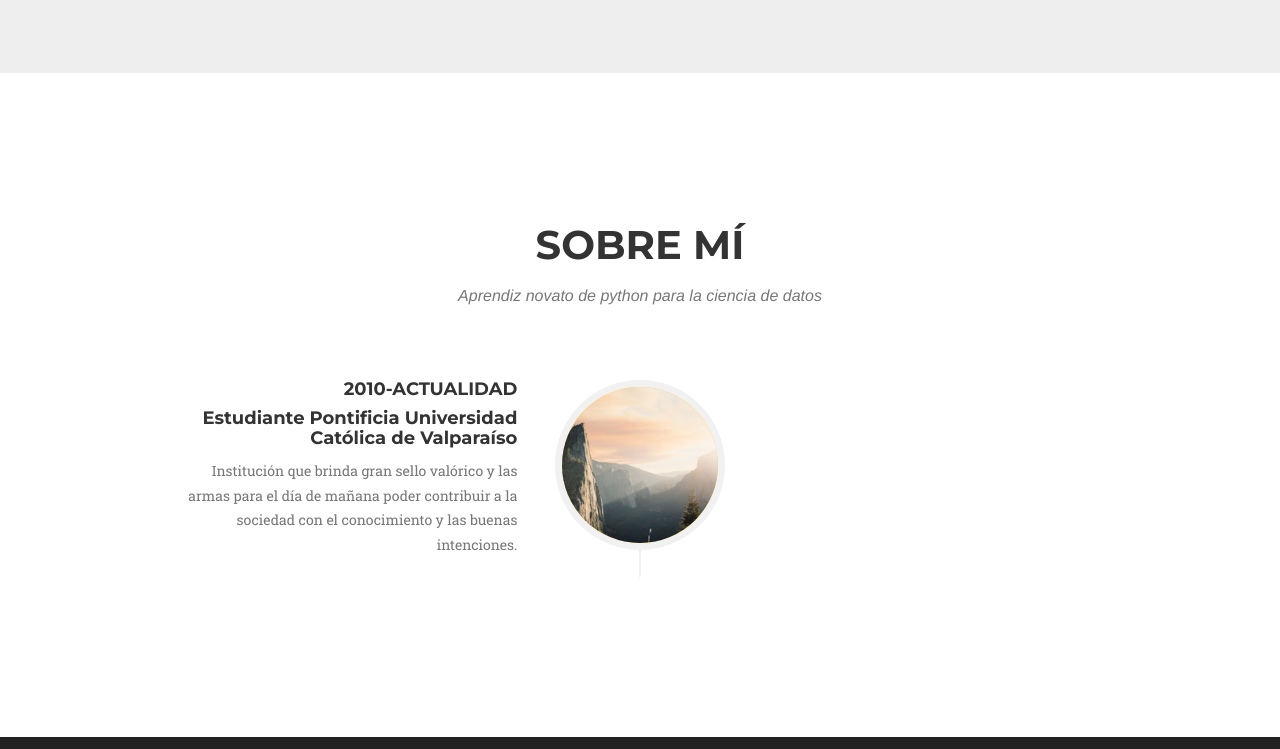
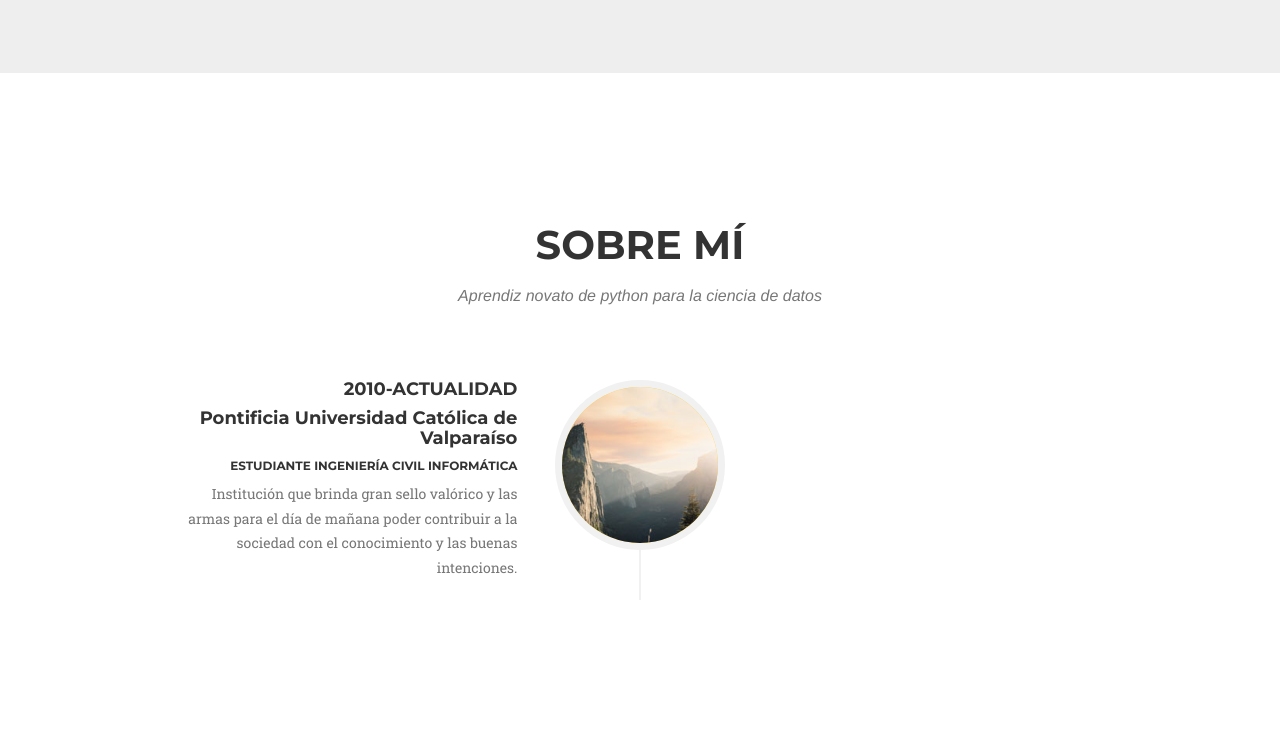
Before and after one commit to anibal21/matepy, a website: page index.html in a window 1280 px wide. Shown: the part 1992-2741 px from the top of the page. Drawn offline with nearby package versions, Linux system fonts and the light colour scheme; a web font is replaced by a local one.

Commit message:
Update index.html

```diff
--- a/index.html
+++ b/index.html
@@ -84,7 +84,7 @@
         <div class="container">
             <div class="row">
                 <div class="col-lg-12 text-center">
-                    <h2 class="section-heading">Portfolio</h2>
+                    <h2 class="section-heading">Portafolio</h2>
                     <h3 class="section-subheading text-muted">Conoce mis notas y proyectos sobre la ciencia de datos con python</h3>
                 </div>
             </div>
@@ -196,7 +196,8 @@
                             <div class="timeline-panel">
                                 <div class="timeline-heading">
                                     <h4>2010-Actualidad</h4>
-                                    <h4 class="subheading">Estudiante Pontificia Universidad Católica de Valparaíso</h4>
+                                    <h4 class="subheading">Pontificia Universidad Católica de Valparaíso</h4>
+                                    <h6 class="subheading">Estudiante Ingeniería Civil Informática</h6>
                                 </div>
                                 <div class="timeline-body">
                                     <p class="text-muted">Institución que brinda gran sello valórico y las armas para el día de mañana poder contribuir a la sociedad con el conocimiento y las buenas intenciones.</p>
```
